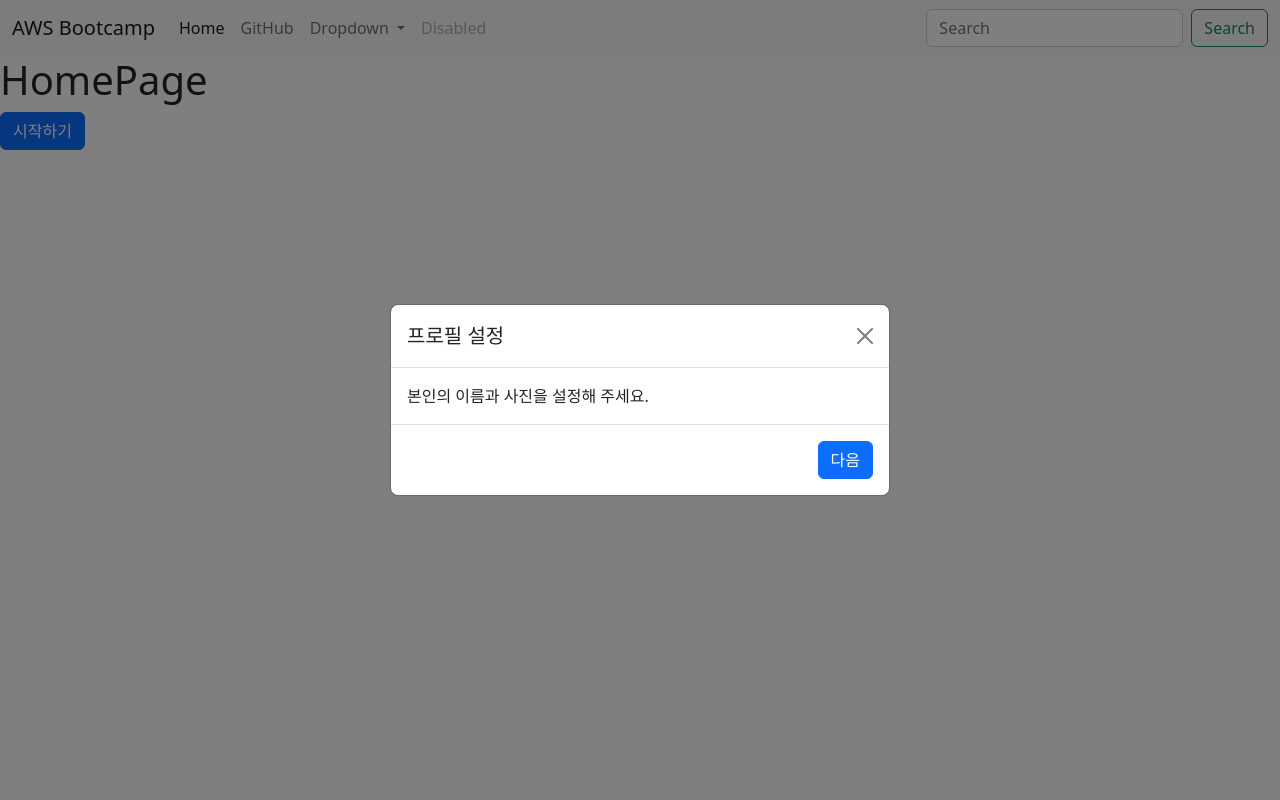
After one commit to yeseong31/aws-cloud-bootcamp, a Django app: page / in a window 1280 px wide, after a click on "시작하기". The commit adds this page. Run offline with Django 4.2, Linux system fonts and the light colour scheme.

Commit message:
feat: Homepage 레이아웃 구성

```diff
--- /dev/null
+++ b/templates/home.html
@@ -0,0 +1,65 @@
+{% extends 'base.html' %}
+{% load static %}
+{% block content %}
+
+<h1>HomePage</h1>
+<!-- Button trigger modal -->
+<button class="btn btn-primary" data-bs-target="#exampleModalToggle" data-bs-toggle="modal">시작하기</button>
+
+<!-- First Modal -->
+<div class="modal fade" id="exampleModalToggle" data-bs-backdrop="static" aria-hidden="true" aria-labelledby="exampleModalToggleLabel" tabindex="-1">
+  <div class="modal-dialog modal-dialog-centered">
+    <div class="modal-content">
+      <div class="modal-header">
+        <h1 class="modal-title fs-5" id="exampleModalToggleLabel">프로필 설정</h1>
+        <button type="button" class="btn-close" data-bs-dismiss="modal" aria-label="Close"></button>
+      </div>
+      <div class="modal-body">
+        본인의 이름과 사진을 설정해 주세요.
+
+      </div>
+      <div class="modal-footer">
+        <button class="btn btn-primary" data-bs-target="#exampleModalToggle2" data-bs-toggle="modal">다음</button>
+      </div>
+    </div>
+  </div>
+</div>
+<!-- Second Modal -->
+<div class="modal fade" id="exampleModalToggle2" data-bs-backdrop="static" aria-hidden="true" aria-labelledby="exampleModalToggleLabel2" tabindex="-1">
+  <div class="modal-dialog modal-xl modal-dialog-centered modal-dialog-scrollable">
+    <div class="modal-content">
+      <div class="modal-header">
+        <h1 class="modal-title fs-5" id="exampleModalToggleLabel2">방 선택</h1>
+        <button type="button" class="btn-close" data-bs-dismiss="modal" aria-label="Close"></button>
+      </div>
+      <div class="modal-body">
+        <button class="btn btn-success" data-bs-target="#exampleModalToggle3" data-bs-toggle="modal" style="float: right">방 생성</button>
+        {% include 'rooms.html' %}
+      </div>
+      <div class="modal-footer">
+        <button class="btn btn-secondary" data-bs-backdrop="static" data-bs-target="#exampleModalToggle" data-bs-toggle="modal">뒤로</button>
+        <button class="btn btn-primary">방 입장</button>
+      </div>
+    </div>
+  </div>
+</div>
+<!-- Third Modal -->
+<div class="modal fade" id="exampleModalToggle3" data-bs-backdrop="static" aria-hidden="true" aria-labelledby="exampleModalToggleLabel3" tabindex="-1">
+  <div class="modal-dialog modal-dialog-centered">
+    <div class="modal-content">
+      <div class="modal-header">
+        <h1 class="modal-title fs-5" id="exampleModalToggleLabel3">방 생성</h1>
+        <button type="button" class="btn-close" data-bs-dismiss="modal" aria-label="Close"></button>
+      </div>
+      <div class="modal-body">
+        새로운 방을 생성합니다.
+      </div>
+      <div class="modal-footer">
+        <button class="btn btn-secondary" data-bs-target="#exampleModalToggle2" data-bs-toggle="modal">뒤로</button>
+        <button class="btn btn-primary">입장!</button>
+      </div>
+    </div>
+  </div>
+</div>
+
+{% endblock %}
--- a/templates/nav.html
+++ b/templates/nav.html
@@ -16,6 +16,15 @@
           <a class="nav-link dropdown-toggle" href="#" role="button" data-bs-toggle="dropdown" aria-expanded="false">
             Dropdown
           </a>
+          <ul class="dropdown-menu">
+            <li><a class="dropdown-item" href="#">Action</a></li>
+            <li><a class="dropdown-item" href="#">Another action</a></li>
+            <li><hr class="dropdown-divider"></li>
+            <li><a class="dropdown-item" href="#">Something else here</a></li>
+          </ul>
+        </li>
+        <li class="nav-item">
+          <a class="nav-link disabled">Disabled</a>
         </li>
       </ul>
       <form class="d-flex" role="search">
--- a/templates/rooms.html
+++ b/templates/rooms.html
@@ -1,29 +1,25 @@
-{% extends 'base.html' %}
 {% load static %}
 {% block content %}
-<div class="album py-5 bg-light">
+<div class="album py-5">
   <div class="container">
-
     <div class="row row-cols-1 row-cols-sm-2 row-cols-md-3 g-3">
       <!-- 방 리스트 -->
       <div class="col">
         <div class="card shadow-sm">
-          <svg class="bd-placeholder-img card-img-top" width="100%" height="225" xmlns="http://www.w3.org/2000/svg"
-               role="img" aria-label="Placeholder: Thumbnail" preserveAspectRatio="xMidYMid slice" focusable="false">
-            <title>Placeholder</title>
-            <rect width="100%" height="100%" fill="#55595c"></rect>
-            <text x="50%" y="50%" fill="#eceeef" dy=".3em">Thumbnail</text>
-          </svg>
-
           <div class="card-body">
-            <p class="card-text">This is a wider card with supporting text below as a natural lead-in to additional
-              content. This content is a little bit longer.</p>
+            <p class="card-text">1번 방</p>
             <div class="d-flex justify-content-between align-items-center">
-              <div class="btn-group">
-                <button type="button" class="btn btn-sm btn-outline-secondary">View</button>
-                <button type="button" class="btn btn-sm btn-outline-secondary">Edit</button>
-              </div>
-              <small class="text-muted">9 mins</small>
+              <small class="text-muted">X명 참가 중</small>
+            </div>
+          </div>
+        </div>
+      </div>
+      <div class="col">
+        <div class="card shadow-sm">
+          <div class="card-body">
+            <p class="card-text">2번 방</p>
+            <div class="d-flex justify-content-between align-items-center">
+              <small class="text-muted">X명 참가 중</small>
             </div>
           </div>
         </div>
```
